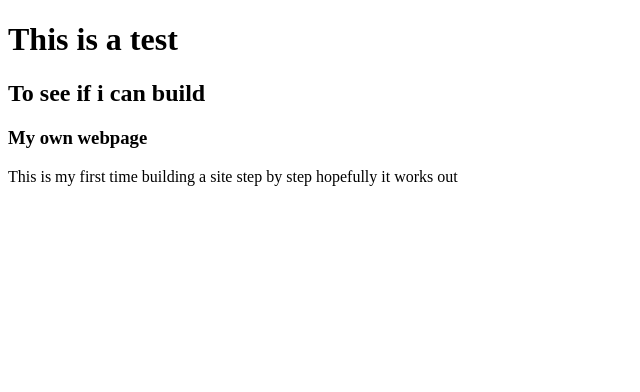
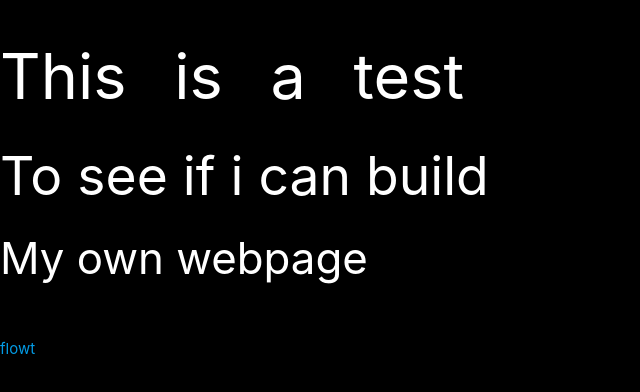
Before and after one commit to psychofart/studious-robot, a plain HTML site: page index.html in a window 1280 px wide. Shown: the whole page, without its empty margins (0-640 px from the left). Drawn offline with nearby package versions, Linux system fonts and the light colour scheme.

Commit message:
changed page color

```diff
--- a/index.html
+++ b/index.html
@@ -1,18 +1,36 @@
 <!DOCTYPE html>
 <html>
       <head>
+        <!-- Compiled and minified CSS -->
+  <link rel="stylesheet" href="https://cdnjs.cloudflare.com/ajax/libs/materialize/1.0.0/css/materialize.min.css">
+
+  <!-- Compiled and minified JavaScript -->
+  <script src="https://cdnjs.cloudflare.com/ajax/libs/materialize/1.0.0/js/materialize.min.js"></script>
+  <style>
+  body {
+    background-color: black
+  }
+  .cool {
+    color: white
+  }
+  #snoop {
+     word-spacing: 30px;
+
+}
+  </style>
+
             <title>Welcome to my first site</title>
                       </head>
           <body>
          <!-- Headings -->
-         <h1>This is a test</h1>
-         <h2>To see if i can build</h2>
-         <h3>My own webpage</h3>
+         <h1 class='cool' id="snoop">This is a test</h1>
+         <h2 class="cool">To see if i can build</h2>
+         <h3 class="cool">My own webpage</h3>
          <!-- paragraph -->
          <p>
             This is my first time building a site step by step hopefully it works out
           </p>
-          <a href="http://app.flowt.io">
+          <a href="http://app.flowt.io" target="_blank">flowt</a>
 
           </body>
           </html>
```
